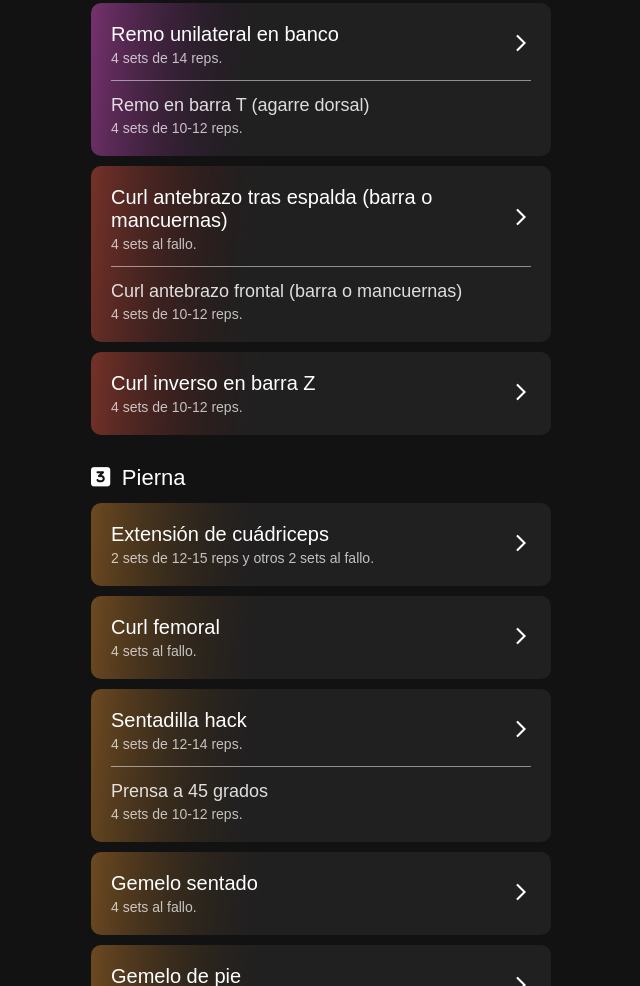
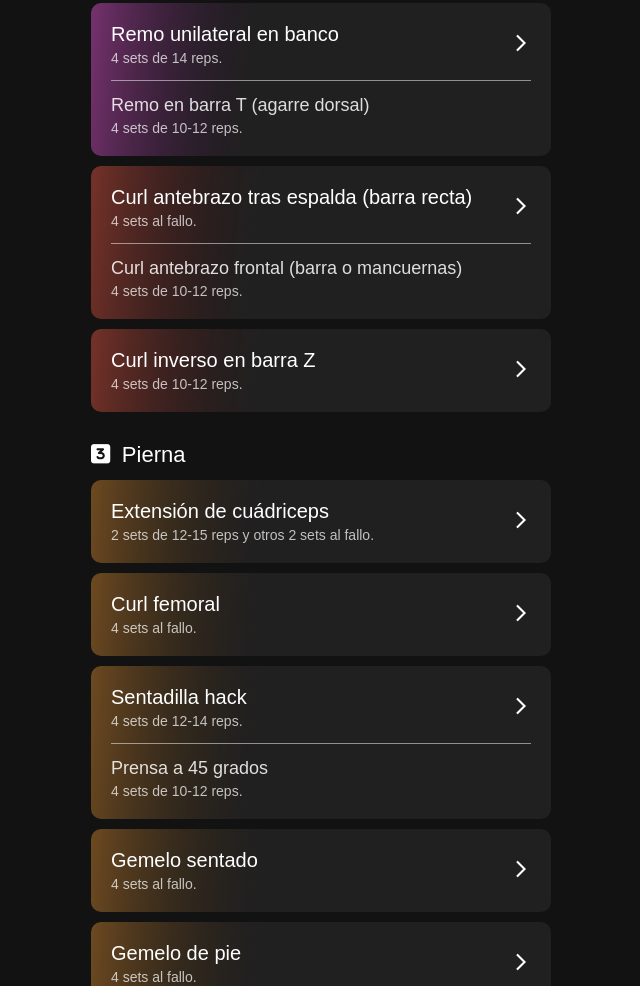
Before and after one commit to imhexp/rutina, a plain HTML site: page index.html in a window 1280 px wide. Shown: the part 903-1889 px from the top of the page, without its empty margins (319-959 px from the left). Drawn offline with Linux system fonts and the light colour scheme; a web font is replaced by a local one.

Commit message:
arreglillos de ultima hora

```diff
--- a/index.html
+++ b/index.html
@@ -117,7 +117,7 @@
             <div class="tarjeta_ejercicio bg_rojo">
                 <div class="contenido_tarjeta">
                     <div class="info_ejercicio">
-                        <span>Curl antebrazo tras espalda (barra o mancuernas)</span>
+                        <span>Curl antebrazo tras espalda (barra recta)</span>
                         <p>4 sets al fallo.</p>
                     </div>
                     <a href="#"><span class="material-symbols-outlined">arrow_forward_ios</span></a>
```
